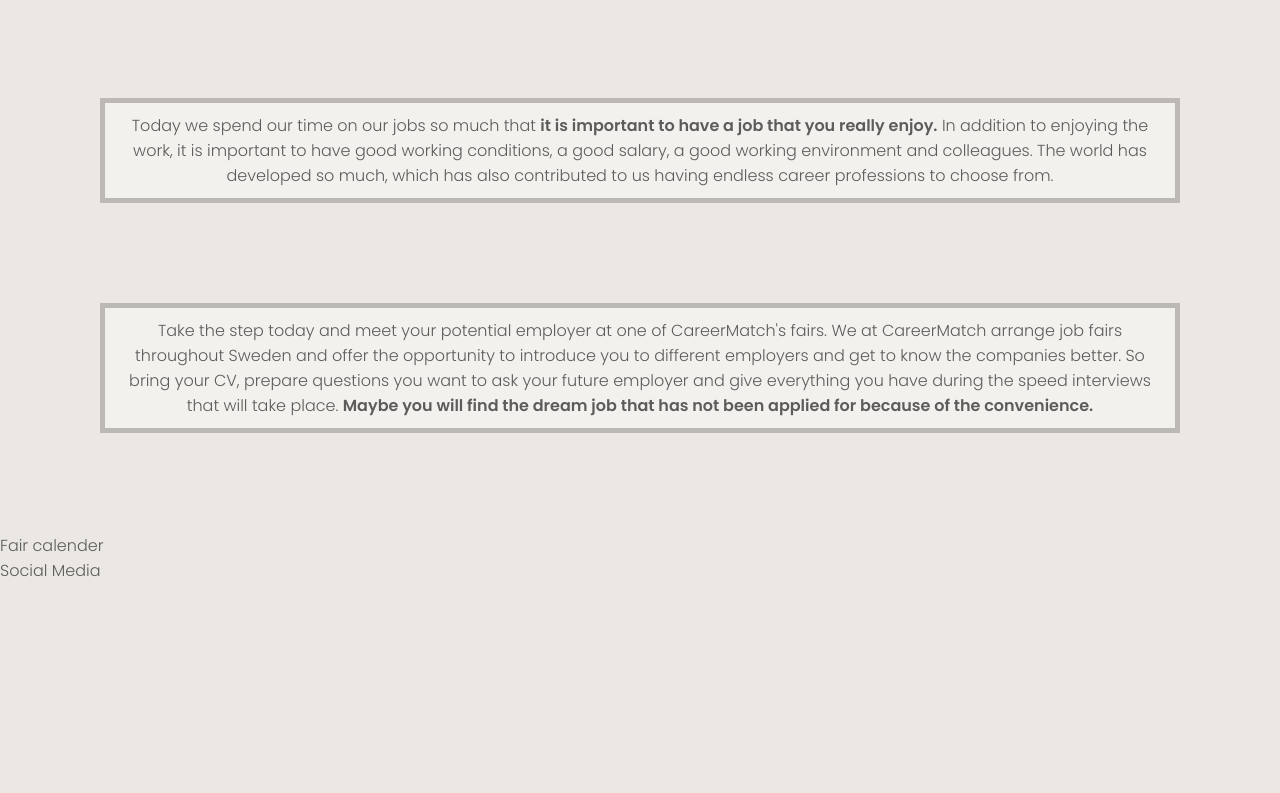
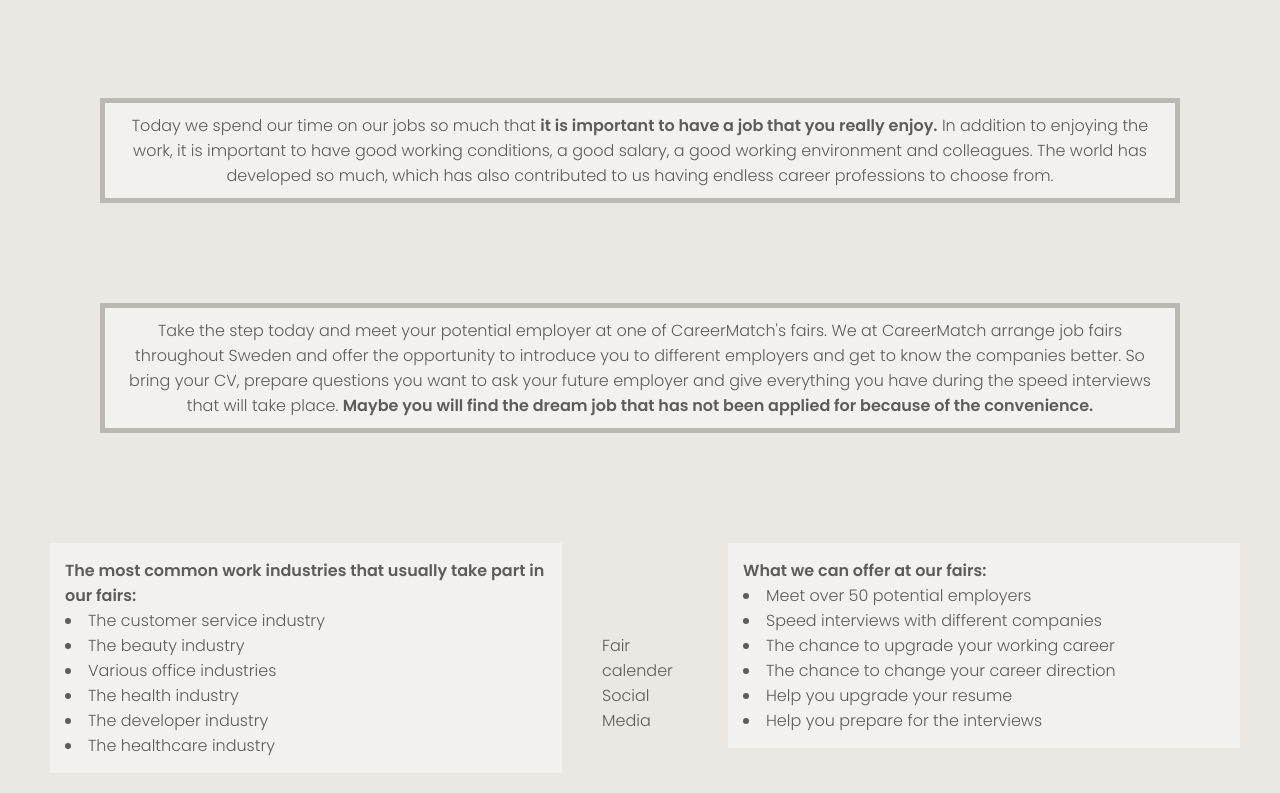
Before and after one commit to arneladedovic/career-match, a plain HTML site: page index.html in a window 1280 px wide. Shown: the part 497-1290 px from the top of the page. Before the commit the page ends 1080 px from the top, so only its background shows below. Drawn offline with Linux system fonts and the light colour scheme.

Commit message:
Add section .list-about to first page and style

```diff
--- a/assets/css/style.css
+++ b/assets/css/style.css
@@ -95,3 +95,32 @@
     border: 5px solid #BCB9B5;
     background-color: #F3F1EE;
 }
+
+/* list about */
+
+.list-about {
+    height: 100px;
+}
+
+#industries-left {
+    width: 40%;
+    margin: 10px 40px 30px 50px;
+    padding: 15px;
+    float: left;
+    list-style: inside;
+    border-style: none;
+    float: left;
+    border: 5px #BCB9B5;
+    background-color: #F3F1EE;
+}
+
+#offer-right {
+    width: 40%;
+    margin: 10px 40px 30px 50px;
+    padding: 15px;
+    float: right;
+    list-style: inside;
+    float: right;
+    border: 5px #BCB9B5;
+    background-color: #F3F1EE;
+}
--- a/index.html
+++ b/index.html
@@ -54,6 +54,35 @@
         </div>
     </section>
 
+    <section class="list-about">
+        <div id="industries-left">
+            <h4>
+                The most common work industries that usually take part in our fairs:
+            </h4>
+            <ul>
+                <li>The customer service industry</li>
+                <li>The beauty industry</li>
+                <li>Various office industries</li>
+                <li>The health industry</li>
+                <li>The developer industry</li>
+                <li>The healthcare industry</li>
+            </ul>
+        </div>
+        <div id="offer-right">
+            <h4>
+                What we can offer at our fairs:
+            </h4>
+            <ul>
+                <li>Meet over 50 potential employers</li>
+                <li>Speed interviews with different companies</li>
+                <li>The chance to upgrade your working career</li>
+                <li>The chance to change your career direction</li>
+                <li>Help you upgrade your resume</li>
+                <li>Help you prepare for the interviews</li>
+            </ul>
+        </div>
+    </section>
+
     <section>Fair calender</section>
 
     <footer>Social Media</footer>
```
